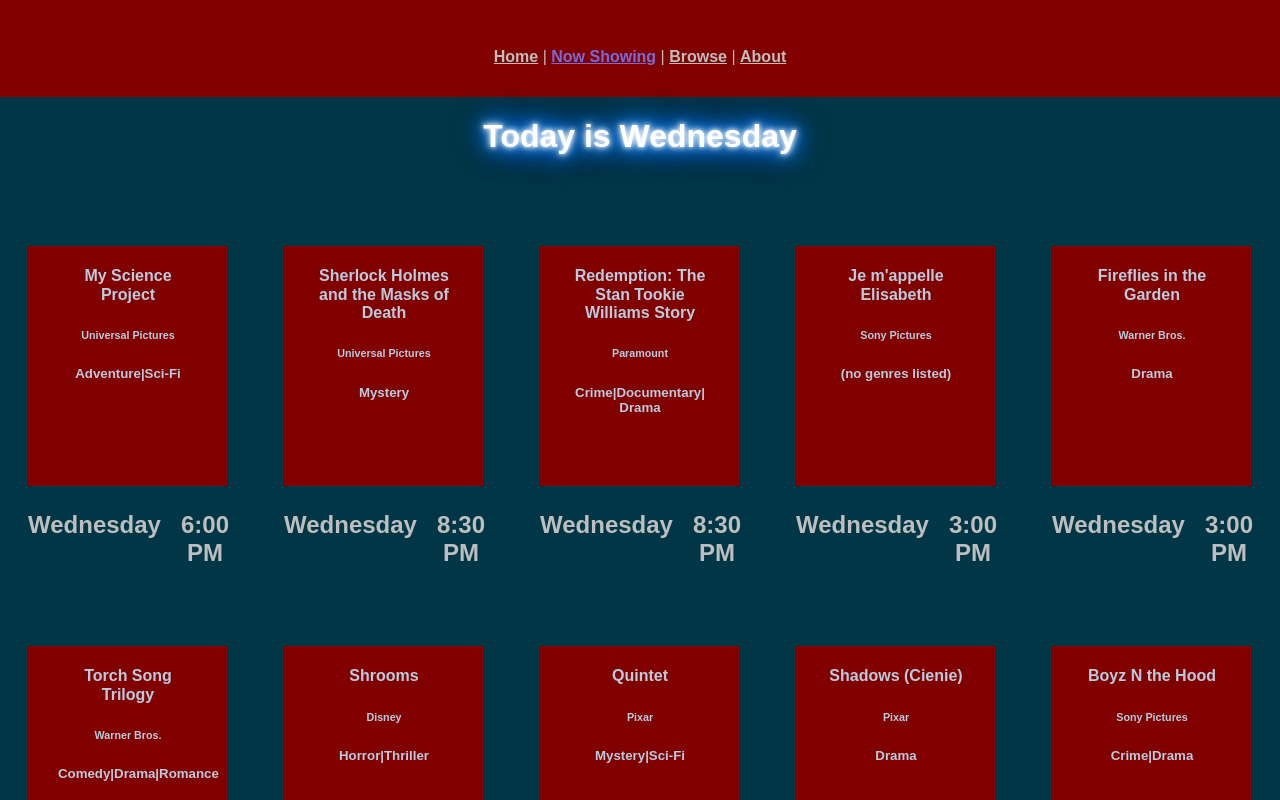
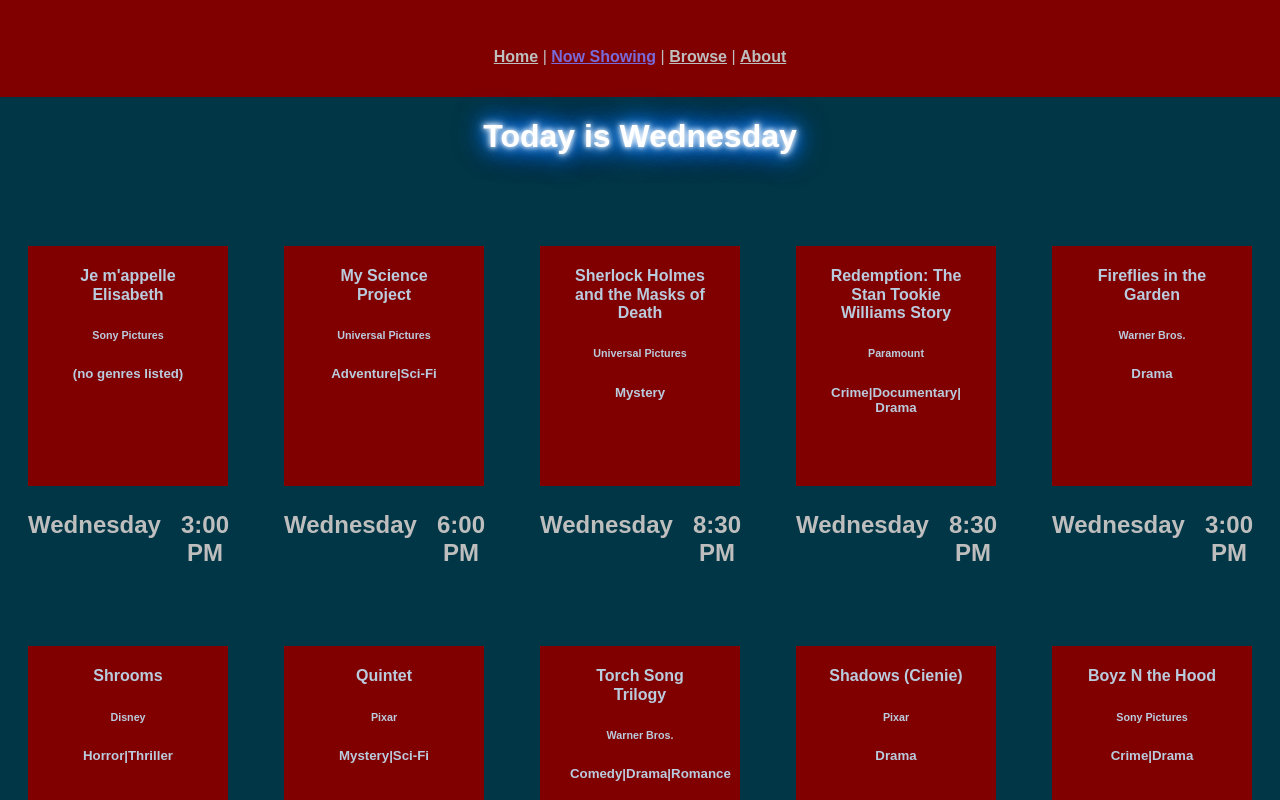
Before and after one commit to Lebam360/creativeProject-3, a Vue app in the folder creative-project3/: page /showing in a window 1280 px wide. Shown: the top 800 px of the page. Built offline with nearby package versions, Linux system fonts and the light colour scheme.

Commit message:
started sort of now showing

```diff
--- a/creative-project3/src/views/Now-Showing.vue
+++ b/creative-project3/src/views/Now-Showing.vue
@@ -21,7 +21,30 @@
   computed: {
     movies() {
       let today  = moment().format('dddd') /*need to change to today*/
-      return this.$root.$data.movies.filter(movie => movie.day_of_the_week === today);
+      let movieArray = this.$root.$data.movies.filter(movie => movie.day_of_the_week === today);
+      let orgainzedArray = new Array;
+      movieArray.forEach(function(item) {
+        if(orgainzedArray.length == 0) { // add the first item if the array is empty
+        orgainzedArray.push(item);
+        }
+        else {
+          orgainzedArray.push(item);
+          let time = item.time;
+          const thisItem = (element) => element.time == item.time;
+          let index = orgainzedArray.findIndex(thisItem);
+          if (index != 0) {
+            let prevTime = orgainzedArray[index-1].time;
+            if (time < prevTime){
+              // if the previous time is greater than the current time swap values
+              let temp = orgainzedArray[index];
+              orgainzedArray[index] = orgainzedArray[index-1];
+              orgainzedArray[index-1] = temp;
+           }
+          }
+        }
+      });
+      console.log(orgainzedArray);
+      return orgainzedArray;
     },
     moment: () => moment,
   },
```
